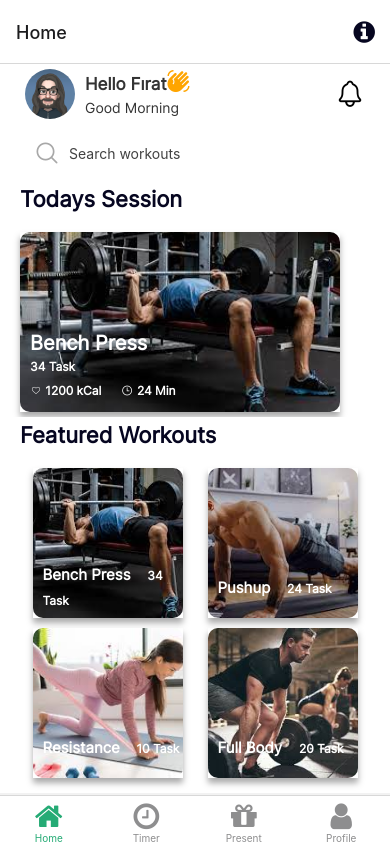
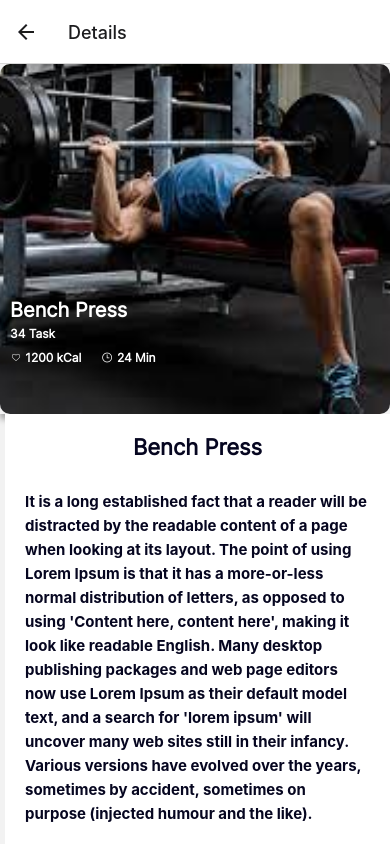
Before and after one commit to firatgoktepe/Gymnesia, a React Native app: screen /Details in a window 390 px wide. Built offline with nearby package versions, Linux system fonts and the light colour scheme; what expo-linking would draw is missing.

Commit message:
feat: details modal added

```diff
--- a/components/Headings.tsx
+++ b/components/Headings.tsx
@@ -11,7 +11,6 @@ export function HeadingText(props: TextProps) {
           fontFamily: "inter-regular",
           fontWeight: "bold",
           fontSize: 22,
-          color: `${Colors.light.text}`,
         },
       ]}
     />
--- a/navigation/LinkingConfiguration.ts
+++ b/navigation/LinkingConfiguration.ts
@@ -37,7 +37,7 @@ const linking: LinkingOptions<RootStackParamList> = {
           },
         },
       },
-      Modal: 'modal',
+      ModalDetails: 'modal',
       NotFound: '*',
     },
   },
--- a/navigation/index.tsx
+++ b/navigation/index.tsx
@@ -16,7 +16,7 @@ import { ColorSchemeName, Pressable } from "react-native";
 
 import Colors from "../constants/Colors";
 import useColorScheme from "../hooks/useColorScheme";
-import ModalScreen from "../screens/ModalScreen";
+import ModalDetailsScreen from "../screens/ModalDetailsScreen";
 import NotFoundScreen from "../screens/NotFoundScreen";
 import HomeScreen from "../screens/HomeScreen";
 import TimerScreen from "../screens/TimerScreen";
@@ -64,7 +64,7 @@ function RootNavigator() {
         options={{ title: "Oops!" }}
       />
       <Stack.Group screenOptions={{ presentation: "modal" }}>
-        <Stack.Screen name="Modal" component={ModalScreen} />
+        <Stack.Screen name="Details" component={ModalDetailsScreen} />
       </Stack.Group>
     </Stack.Navigator>
   );
@@ -92,21 +92,21 @@ function BottomTabNavigator() {
         options={({ navigation }: RootTabScreenProps<"Home">) => ({
           title: "Home",
           tabBarIcon: ({ color }) => <TabBarIcon name="home" color={color} />,
-          headerRight: () => (
-            <Pressable
-              onPress={() => navigation.navigate("Modal")}
-              style={({ pressed }) => ({
-                opacity: pressed ? 0.5 : 1,
-              })}
-            >
-              <FontAwesome
-                name="info-circle"
-                size={25}
-                color={Colors[colorScheme].text}
-                style={{ marginRight: 15 }}
-              />
-            </Pressable>
-          ),
+          // headerRight: () => (
+          //   <Pressable
+          //     onPress={() => navigation.navigate("ModalDetails")}
+          //     style={({ pressed }) => ({
+          //       opacity: pressed ? 0.5 : 1,
+          //     })}
+          //   >
+          //     <FontAwesome
+          //       name="info-circle"
+          //       size={25}
+          //       color={Colors[colorScheme].text}
+          //       style={{ marginRight: 15 }}
+          //     />
+          //   </Pressable>
+          // ),
         })}
       />
       <BottomTab.Screen
--- a/screens/HomeScreen.tsx
+++ b/screens/HomeScreen.tsx
@@ -1,4 +1,4 @@
-import { StyleSheet, ScrollView } from "react-native";
+import { StyleSheet, ScrollView, Pressable } from "react-native";
 
 import Header from "../components/Header";
 import { Text, View } from "../components/Themed";
@@ -32,7 +32,9 @@ export default function HomeScreen({ navigation }: RootTabScreenProps<"Home">) {
     <ScrollView style={styles.container}>
       <Header />
       <Search />
-      <TodaysCard />
+      <Pressable onPress={() => navigation.navigate("Details")}>
+        <TodaysCard />
+      </Pressable>
       <FeaturedCard />
     </ScrollView>
   );
--- /dev/null
+++ b/screens/ModalDetailsScreen.tsx
@@ -0,0 +1,101 @@
+import { StatusBar } from "expo-status-bar";
+import {
+  StyleSheet,
+  ScrollView,
+  ImageBackground,
+  Platform,
+} from "react-native";
+import Colors from "../constants/Colors";
+import { MonoText } from "../components/StyledText";
+import { View, Text } from "../components/Themed";
+import { EvilIcons, Ionicons } from "@expo/vector-icons";
+import Search from "../components/Search";
+import { workouts } from "../db";
+import { HeadingText } from "../components/Headings";
+
+console.log("Workouts link", workouts);
+
+const title: string = workouts[0].title;
+const calories: number = workouts[0].calories;
+const duration: number = workouts[0].duration;
+const task: number = workouts[0].task;
+const description: string = workouts[0].description;
+
+export default function WorkoutCard() {
+  return (
+    <ScrollView style={styles.cardContainer}>
+      <ImageBackground
+        source={require("../assets/images/workouts/bench_press.jpeg")}
+        style={styles.image}
+        imageStyle={{ borderRadius: 10 }}
+      >
+        <MonoText style={styles.profileTitle}>{title}</MonoText>
+        <MonoText style={styles.profileText}>{`${task} Task`}</MonoText>
+        <MonoText style={styles.profileText}>
+          <EvilIcons name="heart" size={12} color={`${Colors.dark.text}`} />
+          {` ${calories} kCal   `}
+          <MonoText style={styles.profileText}>
+            <Ionicons
+              name="time-outline"
+              size={12}
+              color={`${Colors.dark.text}`}
+            />
+            {` ${duration} Min`}
+          </MonoText>
+        </MonoText>
+      </ImageBackground>
+      <View style={styles.descriptionContainer}>
+        <HeadingText style={styles.headingText}>{title}</HeadingText>
+        <Text style={styles.text}>{description}</Text>
+      </View>
+      <StatusBar style={Platform.OS === "ios" ? "light" : "auto"} />
+    </ScrollView>
+  );
+}
+
+const styles = StyleSheet.create({
+  cardContainer: {},
+  image: {
+    resizeMode: "cover",
+    justifyContent: "center",
+    width: "100%",
+    height: 350,
+    shadowColor: "#000",
+    shadowOffset: {
+      width: 0,
+      height: 5,
+    },
+    shadowOpacity: 0.34,
+    shadowRadius: 6.27,
+    elevation: 10,
+  },
+  profileTitle: {
+    fontSize: 20,
+    lineHeight: 24,
+    color: `${Colors.dark.text}`,
+    fontWeight: Platform.OS === "android" ? "900" : "700",
+    marginTop: 190,
+    marginLeft: 10,
+  },
+  descriptionContainer: {
+    marginLeft: 5,
+  },
+  headingText: {
+    marginTop: 20,
+    marginBottom: 10,
+    textAlign: "center",
+  },
+  profileText: {
+    fontSize: 12,
+    lineHeight: 24,
+    color: `${Colors.dark.text}`,
+    marginLeft: 10,
+    fontWeight: "bold",
+  },
+  text: {
+    fontSize: 15,
+    lineHeight: 24,
+    fontWeight: "bold",
+    margin: 20,
+  },
+});
--- a/screens/ModalScreen.tsx
+++ /dev/null
@@ -1,36 +0,0 @@
-import { StatusBar } from 'expo-status-bar';
-import { Platform, StyleSheet } from 'react-native';
-
-import EditScreenInfo from '../components/EditScreenInfo';
-import { View } from '../components/Themed';
-import { MonoText } from '../components/StyledText';
-
-export default function ModalScreen() {
-  return (
-    <View style={styles.container}>
-      <MonoText style={styles.title}>Modal</MonoText>
-      <View style={styles.separator} lightColor="#eee" darkColor="rgba(255,255,255,0.1)" />
-      <EditScreenInfo path="/screens/ModalScreen.tsx" />
-
-      {/* Use a light status bar on iOS to account for the black space above the modal */}
-      <StatusBar style={Platform.OS === 'ios' ? 'light' : 'auto'} />
-    </View>
-  );
-}
-
-const styles = StyleSheet.create({
-  container: {
-    flex: 1,
-    alignItems: 'center',
-    justifyContent: 'center',
-  },
-  title: {
-    fontSize: 20,
-    fontWeight: 'bold',
-  },
-  separator: {
-    marginVertical: 30,
-    height: 1,
-    width: '80%',
-  },
-});
```
Also changed, not shown: types.tsx (+14 -12 lines).
